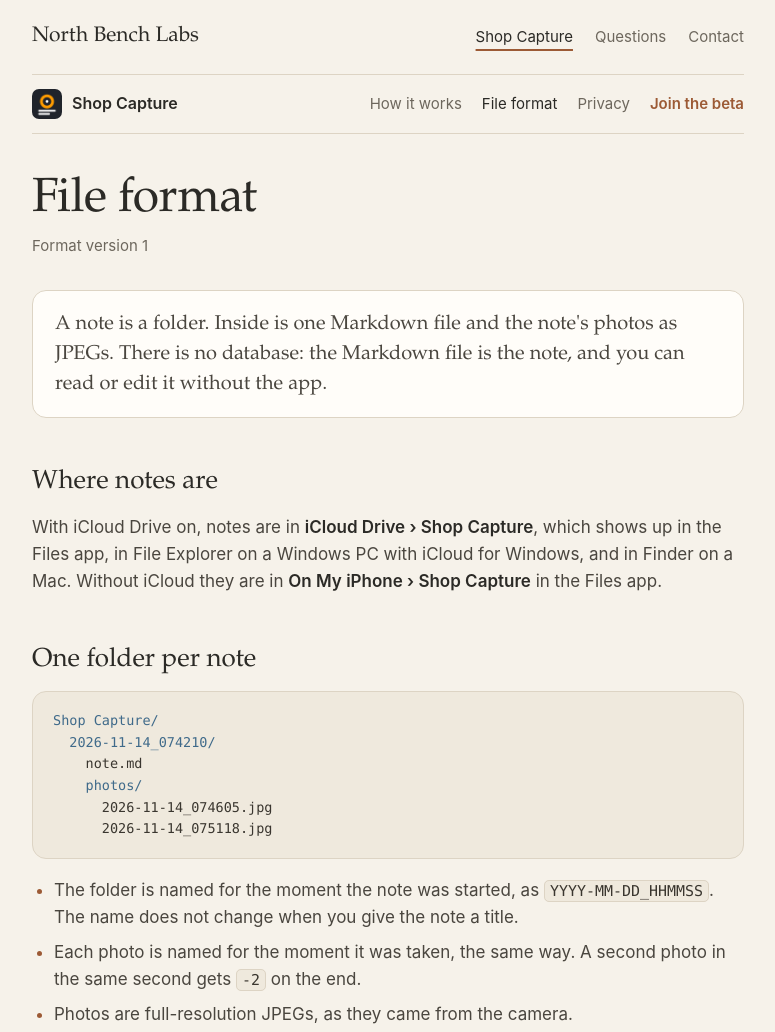
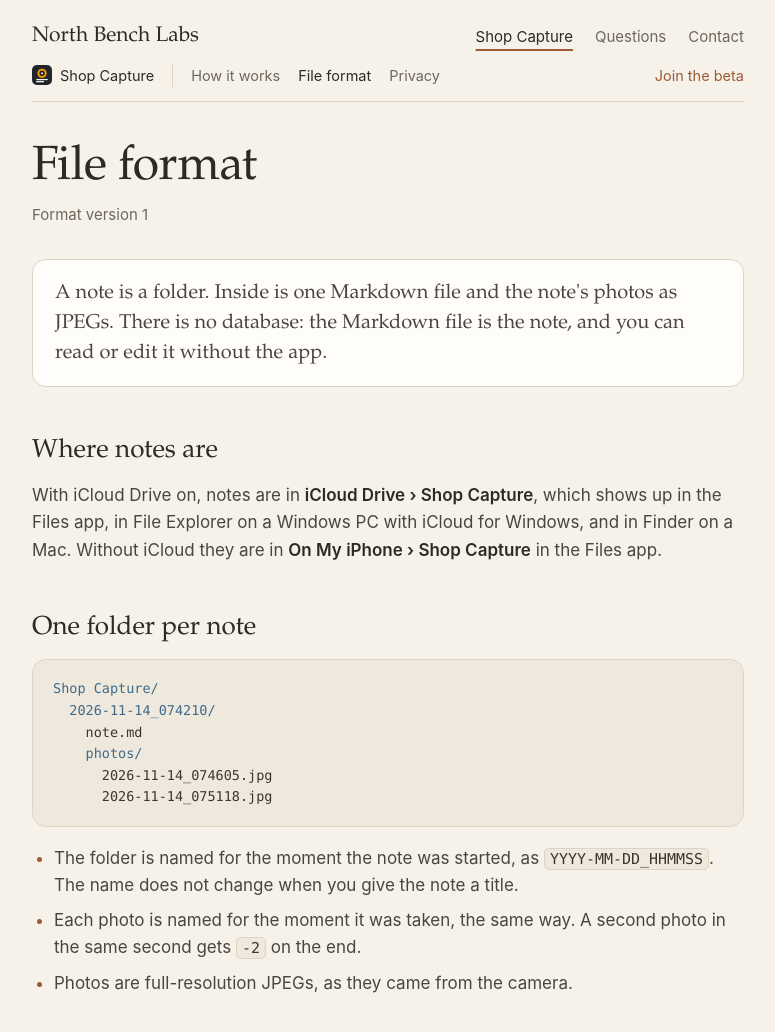
Before and after one commit to newdayforhuman/shop-capture, a plain HTML site: page shop-capture/format.html in a window 1280 px wide. Shown: the top 1032 px of the page, without its empty margins (252-1027 px from the left). Drawn offline with Linux system fonts and the light colour scheme.

Commit message:
Update site

```diff
--- a/shop-capture/format.html
+++ b/shop-capture/format.html
@@ -60,15 +60,23 @@
 
   /* Shop Capture's own bar, under the site menu */
   .appbar {
-    display: flex; align-items: center; justify-content: space-between; flex-wrap: wrap;
-    gap: 8px 22px; padding: 14px 0; border-bottom: 1px solid var(--line);
+    display: flex; align-items: center; flex-wrap: wrap; gap: 6px 18px;
+    padding: 0 0 14px; font-size: 14.5px; border-bottom: 1px solid var(--line);
   }
-  .appbar .app { display: inline-flex; align-items: center; gap: 10px; font-weight: 600; font-size: 16px; color: var(--text); text-decoration: none; }
-  .appbar .app img { width: 30px; height: 30px; border-radius: 7px; }
-  .appbar nav { display: flex; flex-wrap: wrap; gap: 4px 20px; }
-  .appbar nav a { color: var(--muted); text-decoration: none; font-size: 15px; }
+  header.site:has(+ .appbar) { border-bottom: 0; padding-bottom: 10px; }
+  .appbar .app {
+    display: inline-flex; align-items: center; gap: 8px; color: var(--text); text-decoration: none;
+    padding-right: 18px; border-right: 1px solid var(--line);
+  }
+  .appbar .app img { width: 20px; height: 20px; border-radius: 5px; }
+  .appbar nav { display: flex; flex-wrap: wrap; gap: 4px 18px; flex: 1; }
+  .appbar nav a { color: var(--muted); text-decoration: none; }
   .appbar nav a:hover, .appbar nav a[aria-current] { color: var(--text); }
-  .appbar nav a.join { color: var(--accent); font-weight: 600; }
+  .appbar nav a.join { color: var(--accent); margin-left: auto; }
+  @media (max-width: 640px) {
+    .appbar .app { display: none; }
+    .appbar nav a.join { margin-left: 0; }
+  }
 
   .wrap { max-width: 760px; margin: 0 auto; padding: 0 24px; }
   h1 { font-size: clamp(34px, 5vw, 48px); line-height: 1.1; letter-spacing: -0.01em; margin: 40px 0 8px; }
```
Also changed, not shown: shop-capture/index.html (+15 -7 lines), shop-capture/privacy.html (+15 -7 lines).
